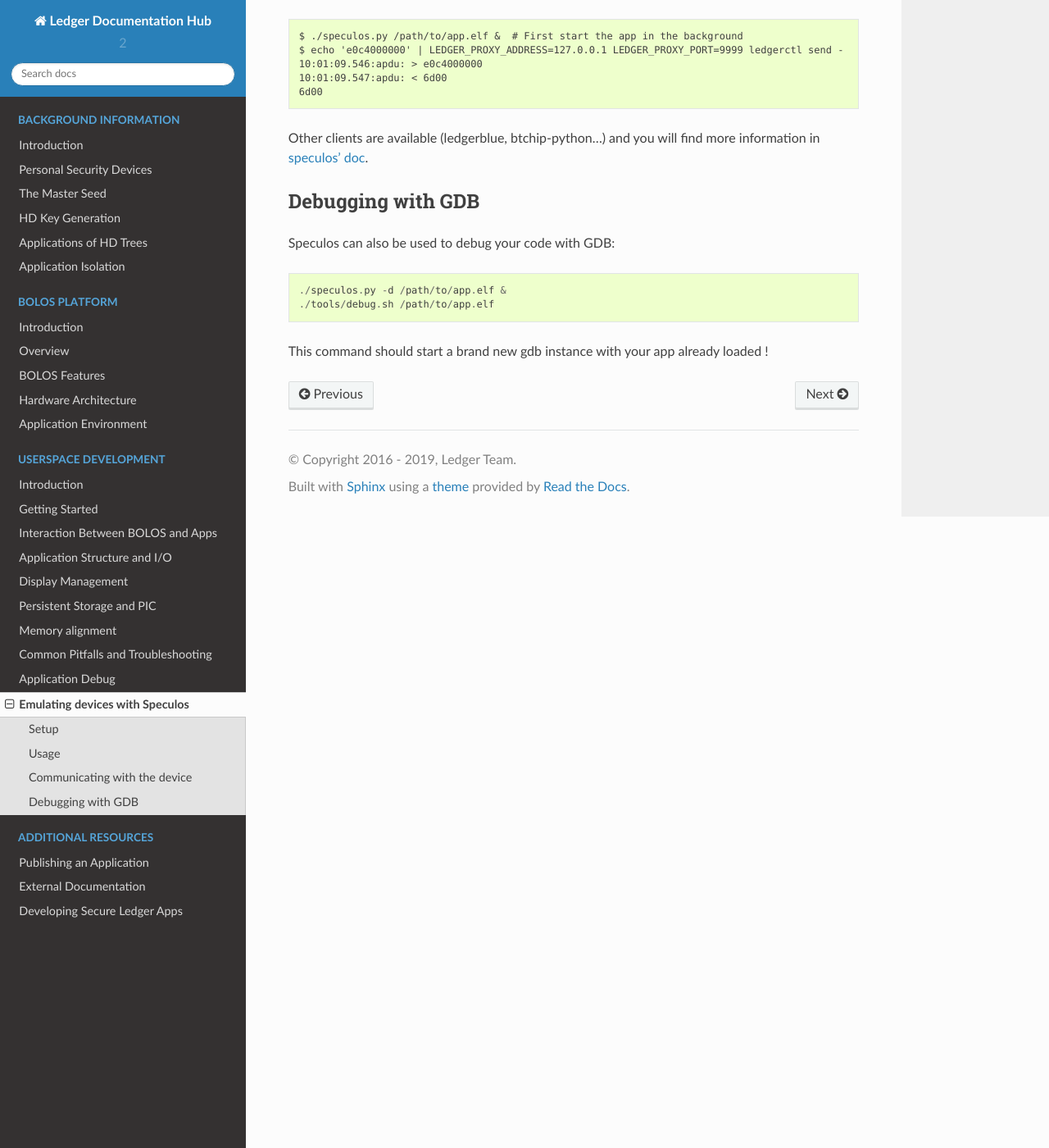
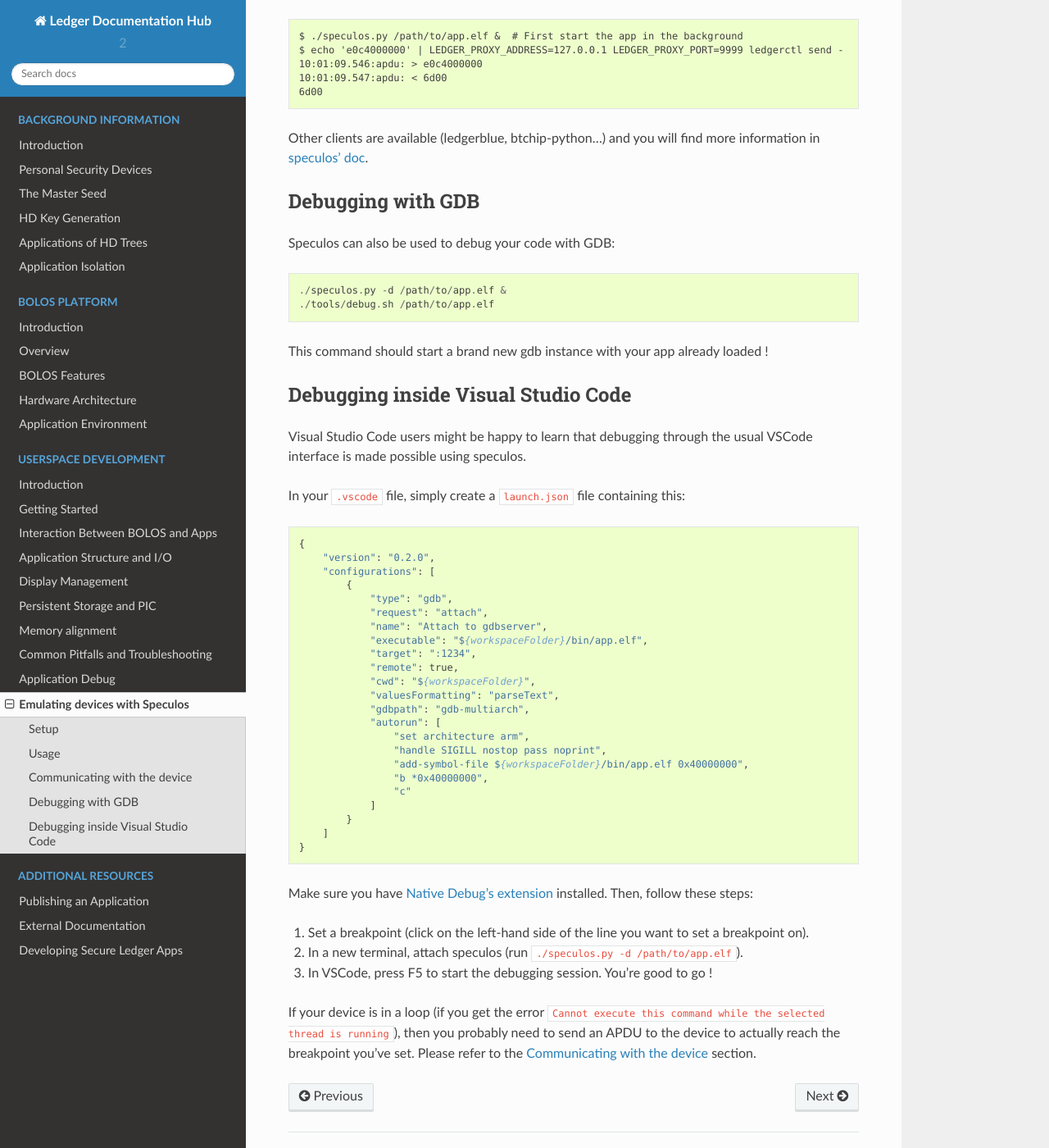
Before and after one commit to LedgerHQ/ledger-dev-doc, a Sphinx documentation site: the page built from source/userspace/speculos.rst, in a window 1280 px wide and 1400 px high, scrolled down 1584 px. Shown: the whole window at 82% size. Built offline with Sphinx 7.4.7 and the Read the Docs theme 2.0.0, drawn with Linux system fonts in a browser that asks for light colours.

Commit message:
Add Debugging inside VSCode section

```diff
--- a/source/userspace/speculos.rst
+++ b/source/userspace/speculos.rst
@@ -68,3 +68,44 @@
     ./tools/debug.sh /path/to/app.elf
 
 This command should start a brand new gdb instance with your app already loaded !
+
+Debugging inside Visual Studio Code
+-----------------------------------
+
+Visual Studio Code users might be happy to learn that debugging through the usual VSCode interface is made possible using speculos.
+
+In your ``.vscode`` file, simply create a ``launch.json`` file containing this::
+
+    {
+        "version": "0.2.0",
+        "configurations": [
+            {
+                "type": "gdb",
+                "request": "attach",
+                "name": "Attach to gdbserver",
+                "executable": "${workspaceFolder}/bin/app.elf",
+                "target": ":1234",
+                "remote": true,
+                "cwd": "${workspaceFolder}",
+                "valuesFormatting": "parseText",
+                "gdbpath": "gdb-multiarch",
+                "autorun": [
+                    "set architecture arm",
+                    "handle SIGILL nostop pass noprint",
+                    "add-symbol-file ${workspaceFolder}/bin/app.elf 0x40000000",
+                    "b *0x40000000",
+                    "c"
+                ]
+            }
+        ]
+    }
+
+Make sure you have `Native Debug's extension <https://marketplace.visualstudio.com/items?itemName=webfreak.debug>`_ installed.
+Then, follow these steps:
+
+
+1. Set a breakpoint (click on the left-hand side of the line you want to set a breakpoint on).
+2. In a new terminal, attach speculos (run ``./speculos.py -d /path/to/app.elf``).
+3. In VSCode, press F5 to start the debugging session. You're good to go !
+
+If your device is in a loop (if you get the error ``Cannot execute this command while the selected thread is running``), then you probably need to send an APDU to the device to actually reach the breakpoint you've set. Please refer to the `Communicating with the device`_ section.
```
